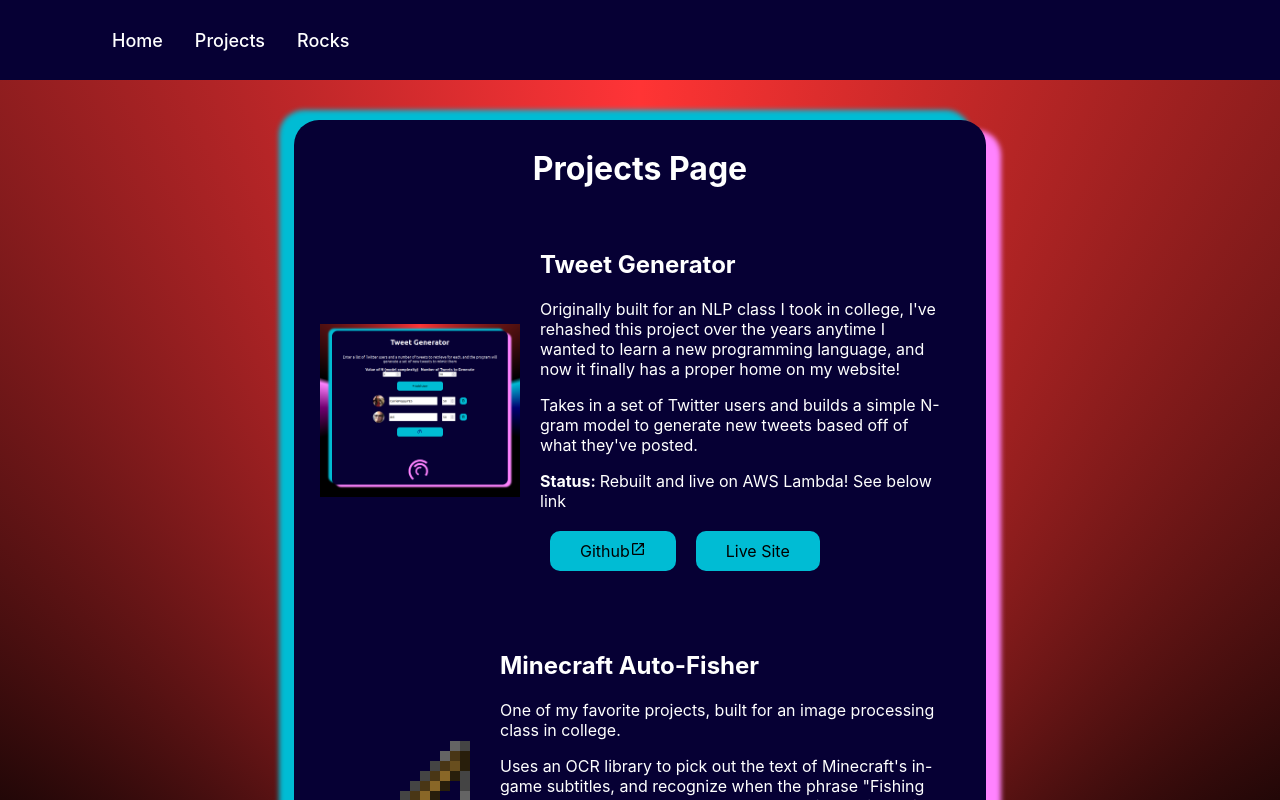
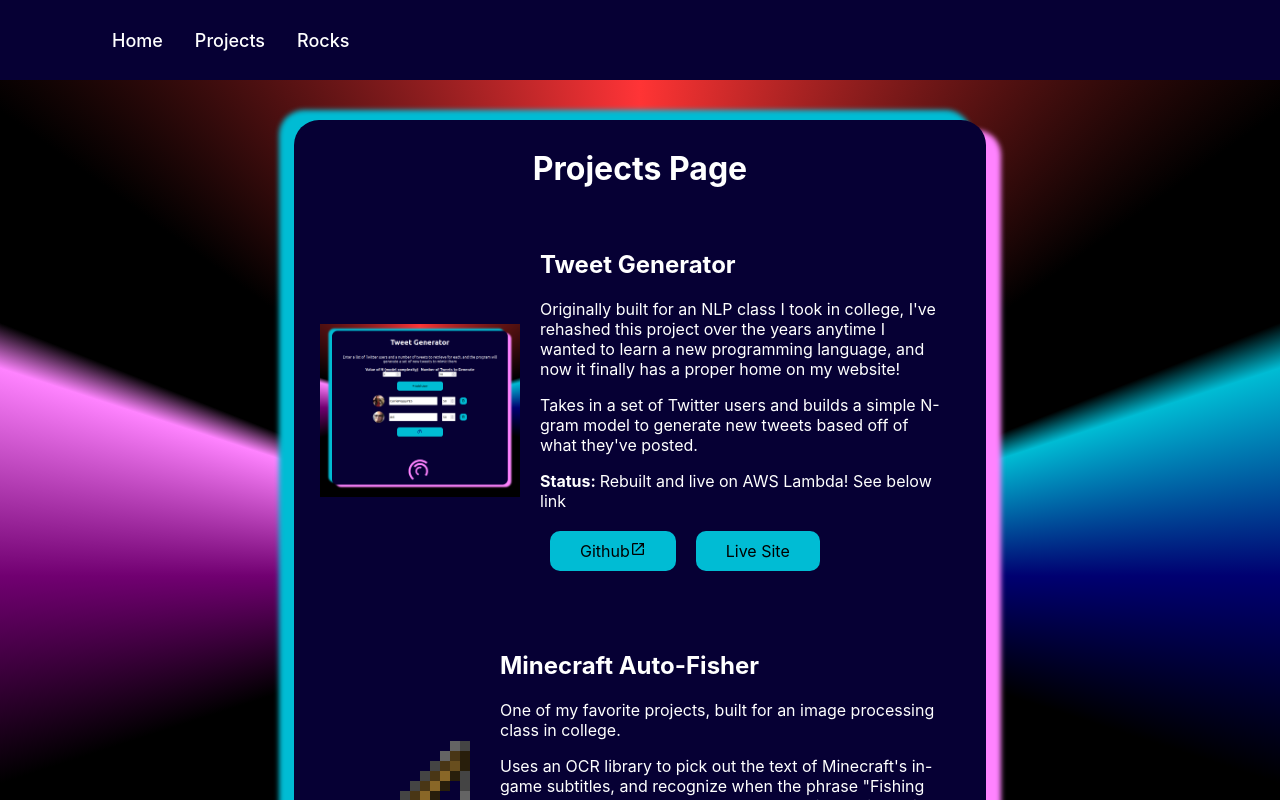
Before and after one commit to r-best/react-test, a React (Create React App) app: page /projects in a window 1280 px wide. Shown: the top 800 px of the page. Built offline with nearby package versions, Linux system fonts and the light colour scheme.

Commit message:
Updating background gradient

```diff
--- a/src/App.css
+++ b/src/App.css
@@ -4,7 +4,7 @@
   display: flex;
   flex-direction: column;
   align-items: center;
-  background: conic-gradient(from 0deg at 50% 50%, rgba(255, 52, 52, 1) 0%, rgba(0, 0, 0, 1) 20%, var(--blue-primary) 21%, var(--blue-secondary) 25%, rgba(0, 0, 0, 1) 30%, rgba(0, 0, 0, 1) 70%, var(--pink-secondary) 75%, var(--pink-primary) 79%, rgba(0, 0, 0, 1) 80%, rgba(255, 52, 55, 1) 100%);
+  background: conic-gradient(from 0deg at 50% 45vw, rgba(255, 52, 52, 1) 0%, rgba(0, 0, 0, 1) 15%, rgba(0, 0, 0, 1) 19%, var(--blue-primary) 20%, var(--blue-secondary) 25%, rgba(0, 0, 0, 1) 30%, rgba(0, 0, 0, 1) 70%, var(--pink-secondary) 75%, var(--pink-primary) 80%, rgba(0, 0, 0, 1) 81%, rgba(0, 0, 0, 1) 85%, rgba(255, 52, 55, 1) 100%);
 
   color: var(--font-color)
 }
```
